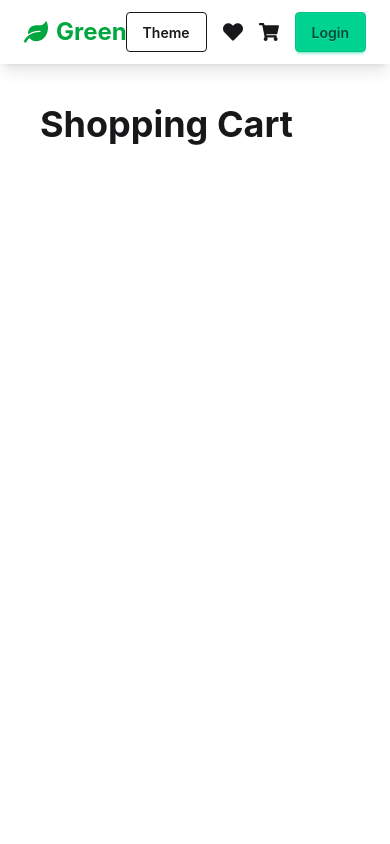
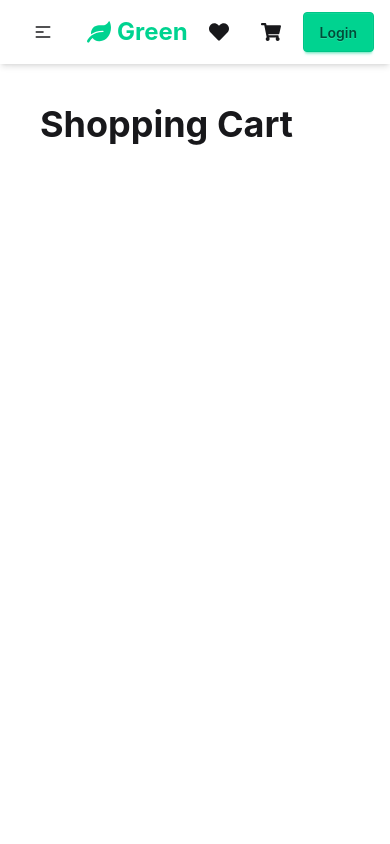
Before and after one commit to lamifaharia/Green, a React (Vite) app: page /cart in a window 390 px wide. Shown: the top 844 px of the page. Built offline with nearby package versions, Linux system fonts and the light colour scheme.

Commit message:
create responsive navbar with cart and wishlist counters

```diff
--- a/src/components/Navbar.jsx
+++ b/src/components/Navbar.jsx
@@ -1,57 +1,263 @@
-import { Link } from "react-router-dom";
-import { FaLeaf, FaShoppingCart, FaHeart } from "react-icons/fa";
-import ThemeToggle from "./ThemeToggle";
-import { useCart } from "../context/CartContext";
+import { NavLink } from "react-router-dom";
 
-const Navbar = () => {
-    const { cart } = useCart();
-  return (
-    <div className="navbar bg-base-100 shadow-lg px-6">
-      <div className="navbar-start">
-        <Link
-          to="/"
-          className="text-2xl font-bold text-green-600 flex items-center gap-2"
-        >
-          <FaLeaf /> Green
-        </Link>
-      </div>
-
-      <div className="navbar-center hidden lg:flex">
-        <ul className="menu menu-horizontal px-1 gap-2">
-          <li>
-            <Link to="/">Home</Link>
-          </li>
-          <li>
-            <Link to="/">Shop</Link>
-          </li>
-          <li>
-            <Link to="/">About</Link>
-          </li>
-          <li>
-            <Link to="/">Contact</Link>
-          </li>
-        </ul>
-      </div>
-
-      <div className="navbar-end gap-4">
-
-        <ThemeToggle />
-        <Link to="/wishlist">
-          <FaHeart size={20} />
-        </Link>
+import { FaLeaf, FaHeart, FaShoppingCart } from "react-icons/fa";
 
 
 
-        <Link to="/cart">
-           <FaShoppingCart size= {20} />
-        </Link>
+import { useCart } from "../context/CartContext";
 
-        <Link to ="/login" className ="btn btn-success">
-        Login
-        </Link>
+import { useWishlist } from "../context/WishlistContext";
+
+
+
+const Navbar = () => {
+
+  const { cart } = useCart();
+
+  const { wishlist } = useWishlist();
+
+
+
+  const links = (
+
+    <>
+
+      <li>
+
+        <NavLink to="/">Home</NavLink>
+
+      </li>
+
+
+
+      <li>
+
+        <NavLink to="/shop">Shop</NavLink>
+
+      </li>
+
+
+
+      <li>
+
+        <NavLink to="/about">About</NavLink>
+
+      </li>
+
+
+
+      <li>
+
+        <NavLink to="/contact">Contact</NavLink>
+
+      </li>
+
+    </>
+
+  );
+
+
+
+  return (
+
+    <div className="navbar bg-base-100 shadow-md sticky top-0 z-50 px-4">
+
+
+
+      {/* Mobile Menu */}
+
+      <div className="navbar-start">
+
+
+
+        <div className="dropdown">
+
+          <label
+
+            tabIndex={0}
+
+            className="btn btn-ghost lg:hidden"
+
+          >
+
+            <svg
+
+              xmlns="http://www.w3.org/2000/svg"
+
+              className="h-5 w-5"
+
+              fill="none"
+
+              viewBox="0 0 24 24"
+
+              stroke="currentColor"
+
+            >
+
+              <path
+
+                strokeLinecap="round"
+
+                strokeLinejoin="round"
+
+                strokeWidth="2"
+
+                d="M4 6h16M4 12h8m-8 6h16"
+
+              />
+
+            </svg>
+
+          </label>
+
+
+
+          <ul
+
+            tabIndex={0}
+
+            className="menu menu-sm dropdown-content mt-3 z-[1] p-2 shadow bg-base-100 rounded-box w-52"
+
+          >
+
+            {links}
+
+          </ul>
+
+        </div>
+
+
+
+        <NavLink
+
+          to="/"
+
+          className="btn btn-ghost text-2xl font-bold text-success"
+
+        >
+
+          <FaLeaf />
+
+          Green
+
+        </NavLink>
+
+
+
       </div>
+
+
+
+      {/* Desktop Menu */}
+
+      <div className="navbar-center hidden lg:flex">
+
+        <ul className="menu menu-horizontal px-1">
+
+          {links}
+
+        </ul>
+
+      </div>
+
+
+
+      {/* Right Side */}
+
+      <div className="navbar-end gap-3">
+
+
+
+        {/* Wishlist */}
+
+        <NavLink
+
+          to="/wishlist"
+
+          className="btn btn-ghost btn-circle"
+
+        >
+
+          <div className="indicator">
+
+            <FaHeart size={20} />
+
+
+
+            {wishlist.length > 0 && (
+
+              <span className="badge badge-success badge-sm indicator-item">
+
+                {wishlist.length}
+
+              </span>
+
+            )}
+
+          </div>
+
+        </NavLink>
+
+
+
+        {/* Cart */}
+
+        <NavLink
+
+          to="/cart"
+
+          className="btn btn-ghost btn-circle"
+
+        >
+
+          <div className="indicator">
+
+            <FaShoppingCart size={20} />
+
+
+
+            {cart.length > 0 && (
+
+              <span className="badge badge-success badge-sm indicator-item">
+
+                {cart.length}
+
+              </span>
+
+            )}
+
+          </div>
+
+        </NavLink>
+
+
+
+        {/* Login Button */}
+
+        <NavLink
+
+          to="/login"
+
+          className="btn btn-success"
+
+        >
+
+          Login
+
+        </NavLink>
+
+
+
+      </div>
+
+
+
     </div>
+
   );
+
 };
 
+
+
 export default Navbar;
```
